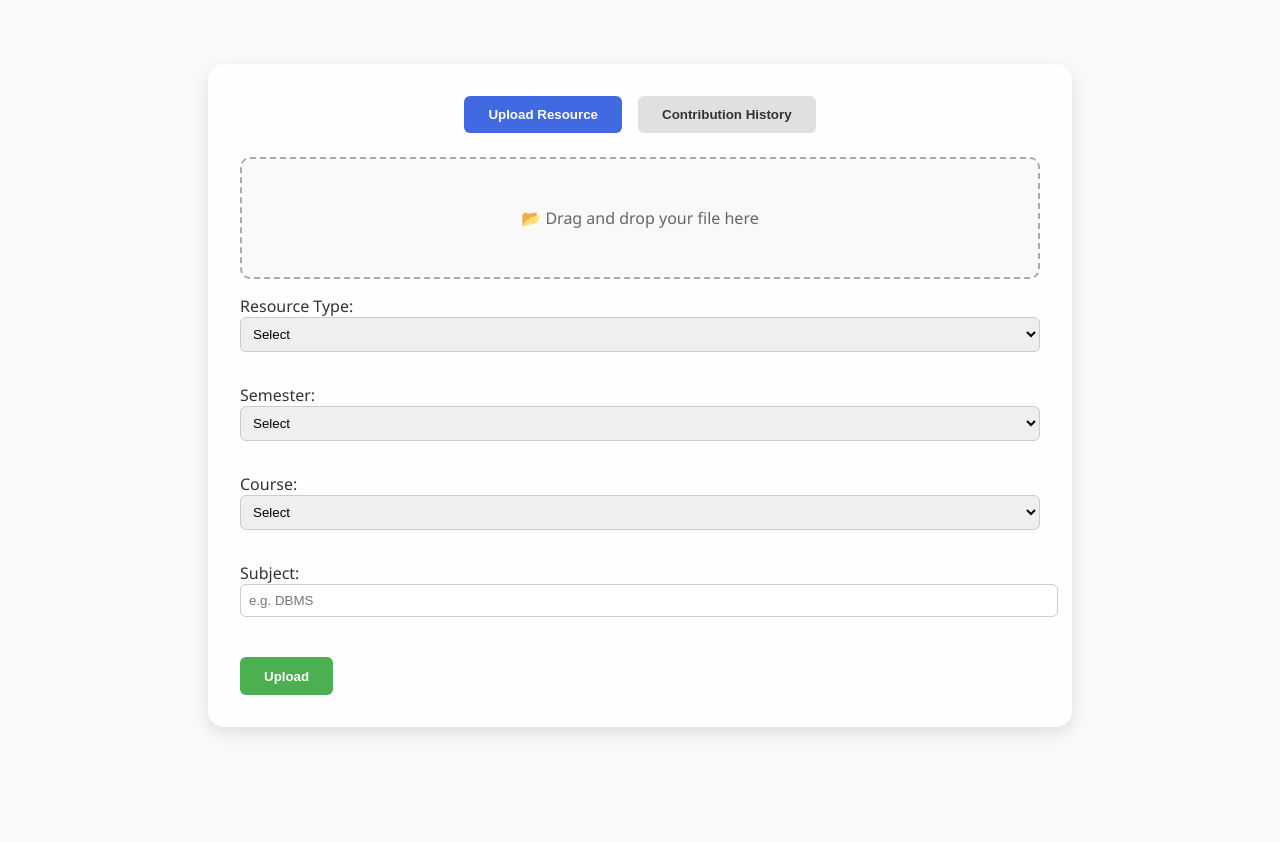
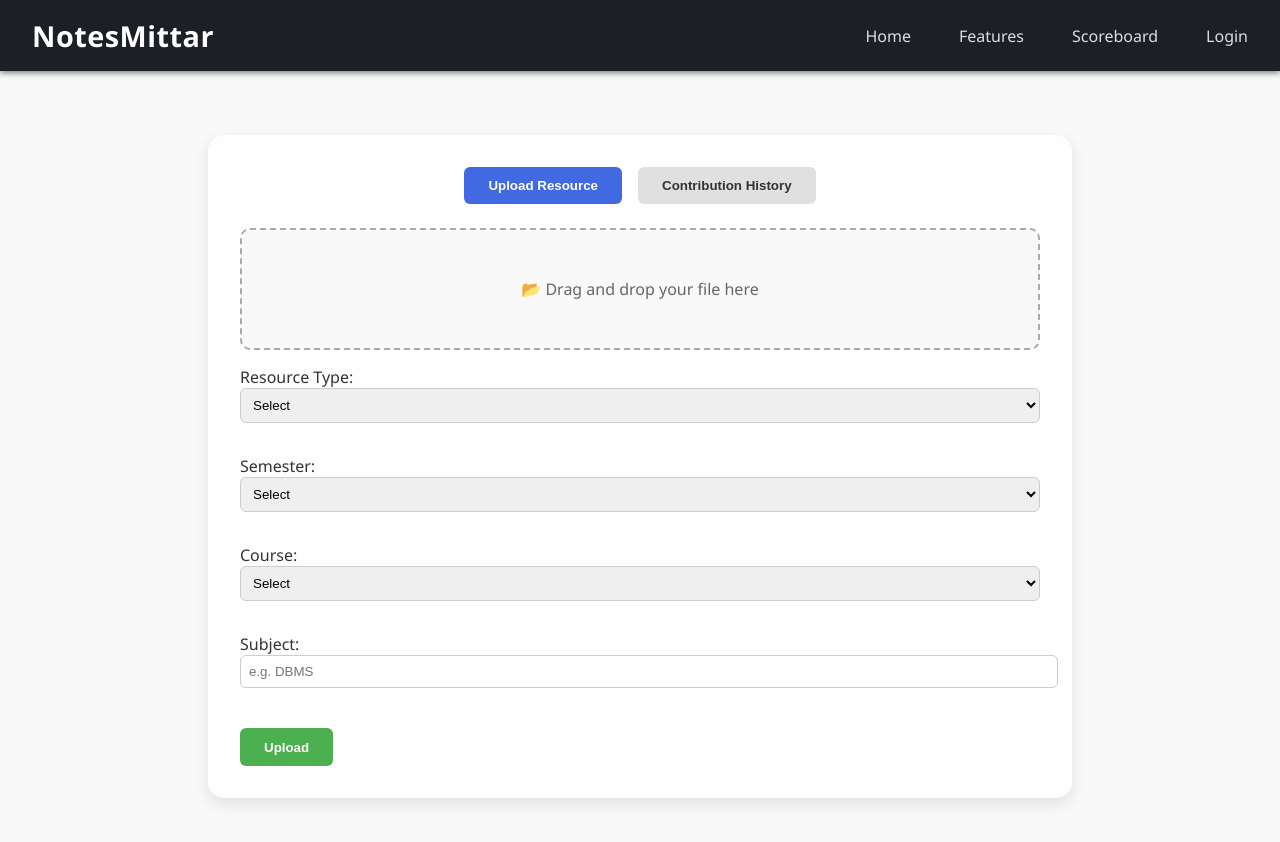
Before and after one commit to Sugandh714/NotesMIttar, a React (Vite) app in the folder react/: page /Upload in a window 1280 px wide. Shown: the top 842 px of the page. Before the commit the page ends 800 px from the top, so only its background shows below. Built offline with nearby package versions, Linux system fonts and the light colour scheme.

Commit message:
navbar added to all expected pages

```diff
--- /dev/null
+++ b/react/src/component/Navbar.jsx
@@ -0,0 +1,33 @@
+import { Link, useNavigate } from 'react-router-dom';
+import '../style/Navbar.css';
+
+export default function Navbar() {
+  const navigate = useNavigate();
+  const isLoggedIn = sessionStorage.getItem('loggedIn') === 'true';
+
+  const handleUploadClick = () => {
+    navigate(isLoggedIn ? '/upload' : '/login');
+  };
+
+  return (
+    <header>
+      <div className="logo">NotesMittar</div>
+      <nav>
+        <Link to="/">Home</Link>
+        <a href="#features">Features</a>
+        <Link to="/scoreboard">Scoreboard</Link>
+        {isLoggedIn ? (
+          <div className="profile-dp" onClick={() => navigate('/profile')}>
+            <img
+              src="/src/assets/images/user-icon.png"
+              alt="User"
+              className="dp-icon"
+            />
+          </div>
+        ) : (
+          <Link to="/login">Login</Link>
+        )}
+      </nav>
+    </header>
+  );
+}
--- a/react/src/pages/Home.jsx
+++ b/react/src/pages/Home.jsx
@@ -4,6 +4,8 @@ import heroImage from '../assets/images/young-female-friends-studying-together.p
 import resourceImg from '../assets/images/resources.PNG';
 import scoreboardImg from '../assets/images/scoreboard.png';
 import smartUploadImg from '../assets/images/smartUpload.PNG';
+import Navbar from '../component/Navbar';
+
 
 function Home() {
   const navigate = useNavigate();
@@ -19,7 +21,7 @@ function Home() {
 
   return (
     <>
-      <header>
+      {/* <header>
         <div className="logo">NotesMittar</div>
         <nav>
           <Link to="/">Home</Link>
@@ -27,8 +29,8 @@ function Home() {
           <Link to="/scoreboard">Scoreboard</Link>
           <Link to="/login">Login</Link>
         </nav>
-      </header>
-
+      </header> */}
+      <Navbar/>
       <section className="hero">
         <div className="hero-text">
           <h1>Exams hain !</h1>
@@ -78,6 +80,7 @@ function Home() {
       <footer>
         <p>© 2025 NotesMittar | Made with ❤️ by Students | Tere Exams Ka Sacha Yaar</p>
       </footer>
+
     </>
   );
 }
--- a/react/src/pages/Resources.jsx
+++ b/react/src/pages/Resources.jsx
@@ -1,6 +1,6 @@
 import { useState } from 'react';
 import '../style/Resources.css'; // You can extract styles from the HTML or reuse parts of Home.css
-
+import Navbar from '../component/Navbar';
 function Resources() {
   const [stage, setStage] = useState(1);
   const [semesters, setSemesters] = useState([]);
@@ -31,6 +31,8 @@ function Resources() {
   const showResources = () => setStage(5);
 
   return (
+    <>
+    <Navbar/>
     <div style={{ padding: '20px' }}>
       <h1>📚 View Resources - NotesMittar</h1>
 
@@ -103,6 +105,7 @@ function Resources() {
         </>
       )}
     </div>
+    </>
   );
 }
 
--- a/react/src/pages/Scoreboard.jsx
+++ b/react/src/pages/Scoreboard.jsx
@@ -1,7 +1,7 @@
 import React from 'react';
 import '../style/Scoreboard.css';
 import { Link } from 'react-router-dom';
-
+import Navbar from '../component/Navbar';
 const contributors = [
   { rank: 1, name: 'Sugandh Kushwaha', contributions: 45 },
   { rank: 2, name: 'Amit Verma', contributions: 38 },
@@ -12,6 +12,8 @@ const contributors = [
 
 const Scoreboard = () => {
   return (
+    <>
+    <Navbar/>
     <div className="scoreboard-container">
       <h1 className="scoreboard-title">🏆 Mittar League Champions</h1>
       <table className="scoreboard-table">
@@ -37,6 +39,7 @@ const Scoreboard = () => {
         </tbody>
       </table>
     </div>
+    </>
   );
 };
 
--- a/react/src/pages/Upload.jsx
+++ b/react/src/pages/Upload.jsx
@@ -1,7 +1,7 @@
 import React, { useState } from 'react';
 import '../style/Upload.css';
 import ContributionHistory from './ContributionHistory';
-
+import Navbar from '../component/Navbar';
 const Upload = () => {
   const [activeTab, setActiveTab] = useState('upload');
   const [formData, setFormData] = useState({
@@ -49,6 +49,8 @@ const Upload = () => {
   };
 
   return (
+    <>
+    <Navbar/>
     <div className={`upload-container ${activeTab === 'history' ? 'full-width' : ''}`}>
 
       <div className="upload-tabs">
@@ -172,6 +174,7 @@ const Upload = () => {
 
       {activeTab === 'history' && <ContributionHistory/>}
     </div>
+    </>
   );
 };
 
--- a/react/src/style/Home.css
+++ b/react/src/style/Home.css
@@ -170,3 +170,104 @@ footer {
     align-items: center;
   }
 }
+.contact-section {
+  padding: 3rem 2rem;
+  background-color: #f9f9f9;
+  text-align: center;
+}
+
+.contact-form {
+  max-width: 500px;
+  margin: 0 auto;
+  display: flex;
+  flex-direction: column;
+  gap: 1rem;
+}
+
+.contact-form input,
+.contact-form textarea {
+  padding: 0.75rem;
+  border: 1px solid #ccc;
+  border-radius: 8px;
+  width: 100%;
+  font-size: 1rem;
+}
+
+.contact-form button {
+  padding: 0.75rem;
+  background-color: #007bff;
+  color: white;
+  border: none;
+  font-weight: bold;
+  border-radius: 8px;
+  cursor: pointer;
+}
+.contact-toggle {
+  display: flex;
+  align-items: center;
+  justify-content: center;
+  gap: 0.5rem;
+  cursor: pointer;
+  background-color: #007bff;
+  color: white;
+  padding: 0.8rem 1.2rem;
+  width: fit-content;
+  margin: 2rem auto;
+  border-radius: 50px;
+  font-weight: bold;
+  transition: background-color 0.3s ease;
+}
+
+.contact-toggle img {
+  width: 24px;
+  height: 24px;
+}
+
+.contact-toggle:hover {
+  background-color: #0056b3;
+}
+
+.contact-section {
+  padding: 2rem;
+  background-color: #f9f9f9;
+  text-align: center;
+  animation: fadeIn 0.4s ease-in-out;
+}
+
+.contact-form {
+  max-width: 500px;
+  margin: 1rem auto;
+  display: flex;
+  flex-direction: column;
+  gap: 1rem;
+}
+
+.contact-form input,
+.contact-form textarea {
+  padding: 0.75rem;
+  border: 1px solid #ccc;
+  border-radius: 8px;
+  width: 100%;
+  font-size: 1rem;
+}
+
+.contact-form button {
+  padding: 0.75rem;
+  background-color: #007bff;
+  color: white;
+  border: none;
+  font-weight: bold;
+  border-radius: 8px;
+  cursor: pointer;
+}
+
+@keyframes fadeIn {
+  from {
+    opacity: 0;
+    transform: translateY(20px);
+  }
+  to {
+    opacity: 1;
+    transform: translateY(0);
+  }
+}
--- /dev/null
+++ b/react/src/style/Navbar.css
@@ -0,0 +1,49 @@
+header {
+  background-color: #1c1f26; /* Dark charcoal background */
+  padding: 1rem 2rem;
+  display: flex;
+  justify-content: space-between;
+  align-items: center;
+  box-shadow: 0px 2px 6px rgba(0, 0, 0, 0.5);
+  position: sticky;
+  top: 0;
+  z-index: 100;
+}
+
+.logo {
+  font-size: 1.8rem;
+  font-weight: bold;
+  color: #ffffff;
+  letter-spacing: 0.5px;
+}
+
+nav {
+  display: flex;
+  align-items: center;
+  gap: 1.5rem;
+}
+
+nav a {
+  text-decoration: none;
+  color: #dddddd;
+  font-weight: 500;
+  font-size: 1rem;
+  transition: color 0.3s ease;
+}
+
+nav a:hover {
+  color: #4da3ff; /* Elegant blue hover */
+}
+
+.profile-dp {
+  cursor: pointer;
+}
+
+.dp-icon {
+  width: 36px;
+  height: 36px;
+  border-radius: 50%;
+  object-fit: cover;
+  border: 2px solid #4da3ff;
+  background-color: #fff;
+}
```
Also changed, not shown: react/src/assets/images/user-icon.jpg (added).
